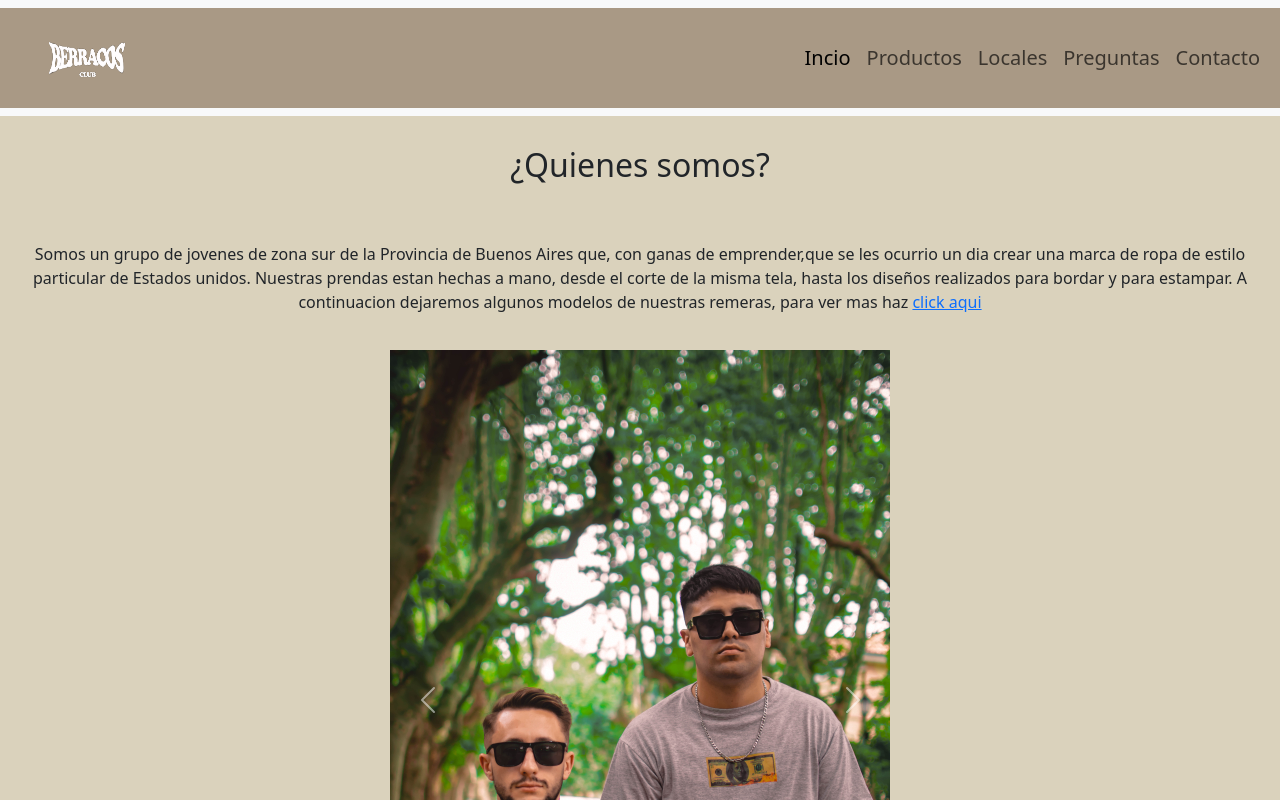
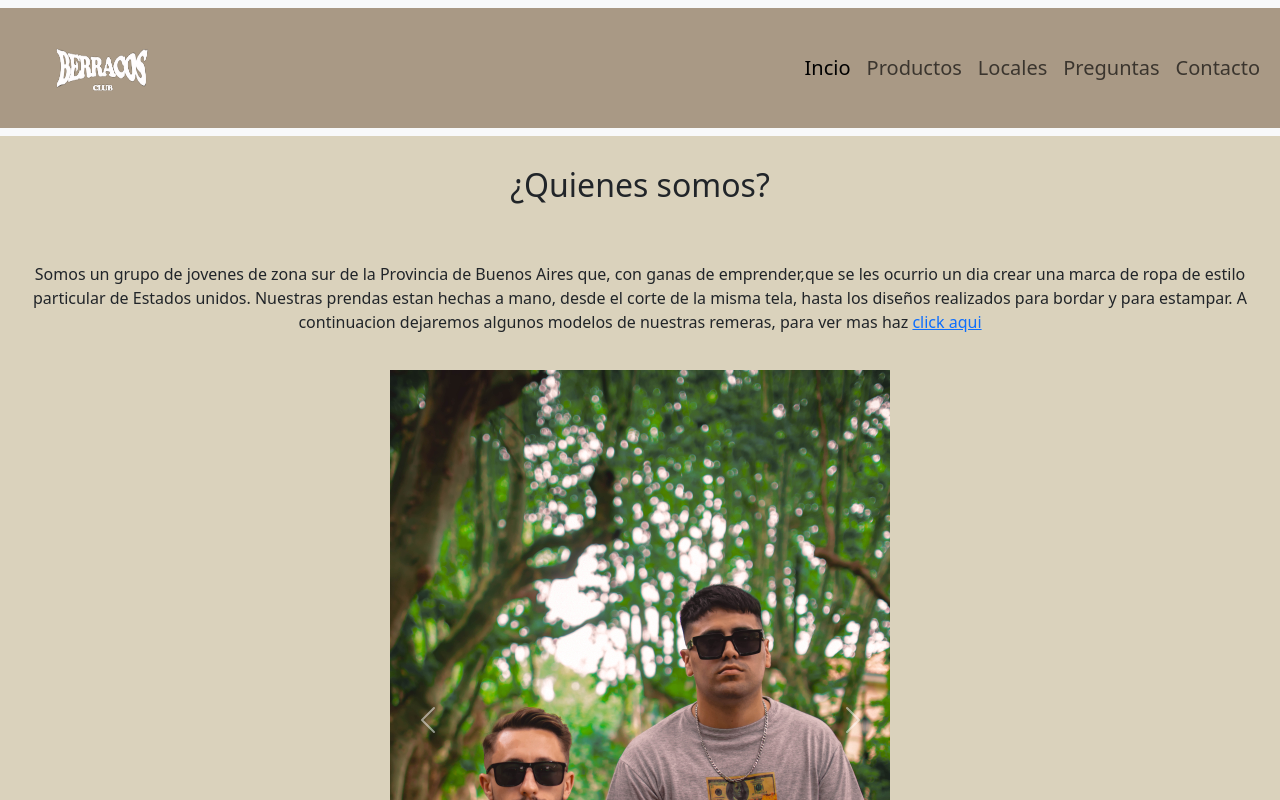
Before and after one commit to Delrro/Berraco-s-Club, a plain HTML site: page index.html in a window 1280 px wide. Shown: the top 800 px of the page. Drawn offline with nearby package versions, Linux system fonts and the light colour scheme.

Commit message:
Commit 7: agregue el meta description en todas los html

```diff
--- a/index.html
+++ b/index.html
@@ -6,6 +6,7 @@
     <meta name="viewport" content="width=device-width, initial-scale=1.0">
     <title>Berraco's Club™ - Principal</title>
     <link href="https://cdn.jsdelivr.net/npm/bootstrap@5.3.0-alpha1/dist/css/bootstrap.min.css" rel="stylesheet" integrity="sha384-GLhlTQ8iRABdZLl6O3oVMWSktQOp6b7In1Zl3/Jr59b6EGGoI1aFkw7cmDA6j6gD" crossorigin="anonymous">
+    <meta name="description" content="Somos una marca de ropa joven y unica en Argentina para todas las edades y estilos.">
     <link rel="stylesheet" href="css/estilos.css">
 </head>
 
--- a/scss/style.scss
+++ b/scss/style.scss
@@ -7,8 +7,8 @@ body{
     background-color: #DAD2BC;
 
     .logo{
-        width: 150px;
-        height: 100px;
+        width: 180px;
+        height: 120px;
     }
 
     #navbarNavDropdown{
```
Also changed, not shown: paginas/contacto.html (+1 -0 lines), paginas/locales.html (+1 -0 lines), paginas/preguntas.html (+1 -0 lines), paginas/productos.html (+1 -0 lines), css/estilos.css.
